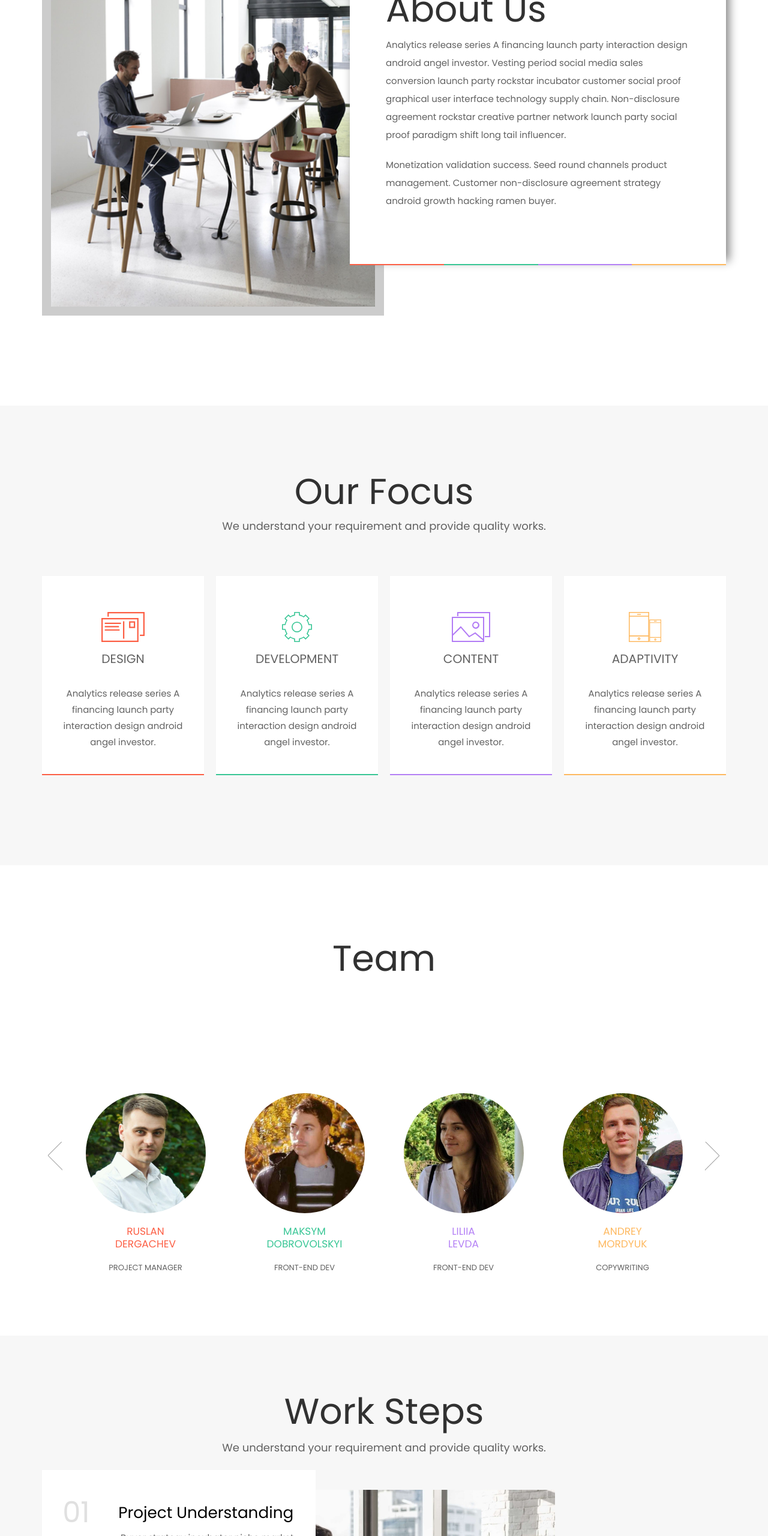
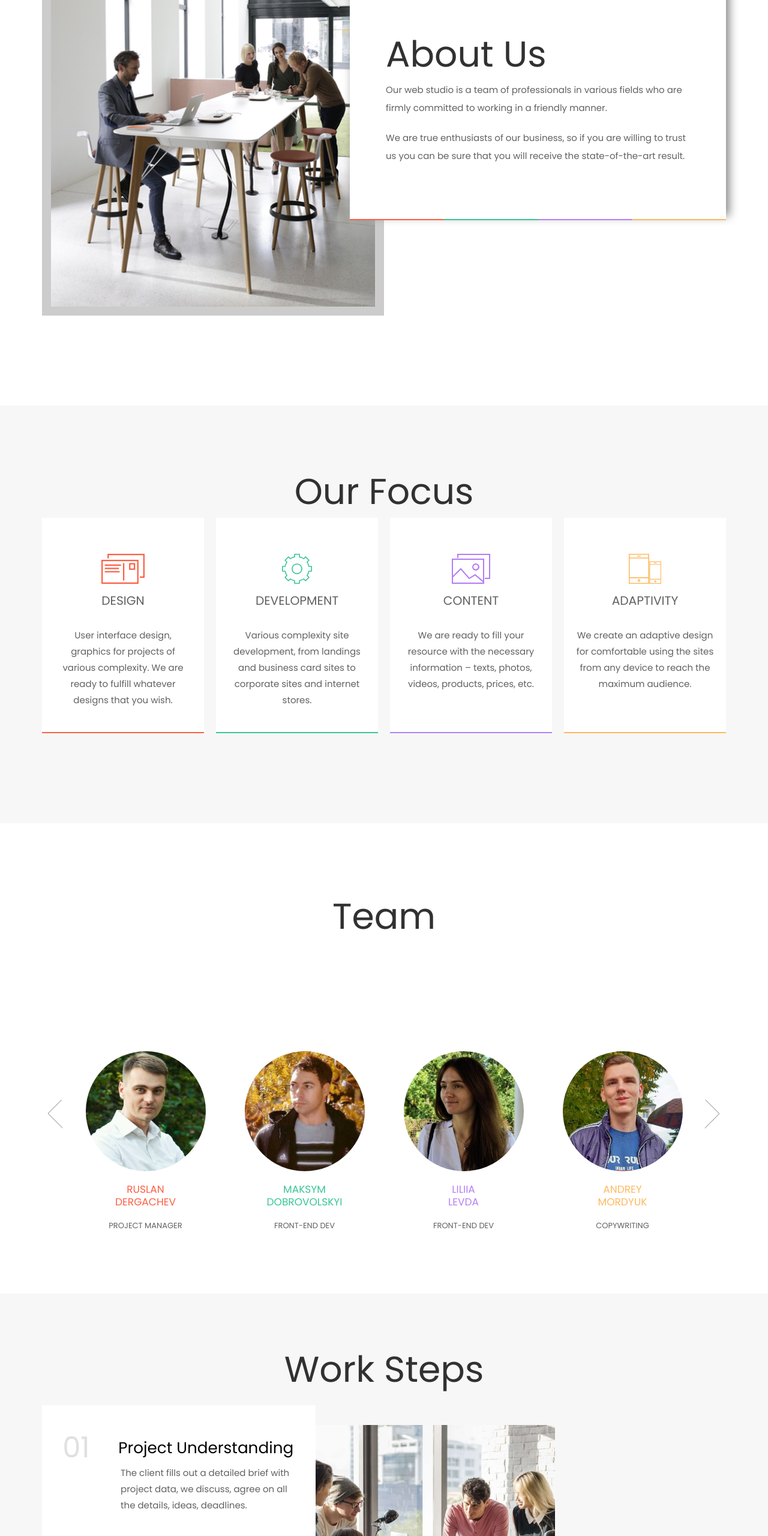
Before and after one commit to ProjectX-X/ProjectX, a plain HTML site: page index.html in a window 1280 px wide. Shown: the part 1058-3618 px from the top of the page at 60% size. Drawn offline with nearby package versions, Linux system fonts and the light colour scheme.

Commit message:
fix content

```diff
--- a/index.html
+++ b/index.html
@@ -100,14 +100,9 @@
               <div class="about__right__container">
                 <div class="about__right__container-text">
                   <h2>About Us</h2>
-                  <p>Analytics release series A financing launch party interaction design android angel investor.
-                    Vesting
-                    period social media sales conversion launch party rockstar incubator customer social proof graphical
-                    user interface technology supply chain. Non-disclosure agreement rockstar creative partner network
-                    launch party social proof paradigm shift long tail influencer.</p>
+                  <p>Our web studio is a team of professionals in various fields who are firmly committed to working in a friendly manner.</p>
 
-                  <p>Monetization validation success. Seed round channels product management. Customer non-disclosure
-                    agreement strategy android growth hacking ramen buyer.</p>
+                  <p>We are true enthusiasts of our business, so if you are willing to trust us you can be sure that you will receive the state-of-the-art result.</p>
                 </div>
               </div>
               <div class="about__right__rainbow">
@@ -126,7 +121,7 @@
         <div class="container">
           <div class="focus__top">
             <h2>Our Focus</h2>
-            <p>We understand your requirement and provide quality works.</p>
+<!--            <p>We understand your requirement and provide quality works.</p>-->
           </div>
           <div class="focus__bottom">
             <section class="focus__bottom-item first">
@@ -134,28 +129,28 @@
                 <img src="img/focus_01.svg" alt="Focus image">
               </div>
               <h3>DESIGN</h3>
-              <p>Analytics release series A financing launch party interaction design android angel investor.</p>
+              <p>User interface design, graphics for projects of various complexity. We are ready to fulfill whatever designs that you wish.</p>
             </section>
             <section class="focus__bottom-item second">
               <div class="focus__bottom-photo">
                 <img src="img/focus_02.svg" alt="Focus image">
               </div>
               <h3>DEVELOPMENT</h3>
-              <p>Analytics release series A financing launch party interaction design android angel investor.</p>
+              <p>Various complexity site development, from landings and business card sites to corporate sites and internet stores.</p>
             </section>
             <section class="focus__bottom-item third">
               <div class="focus__bottom-photo">
                 <img src="img/focus_03.svg" alt="Focus image">
               </div>
               <h3>CONTENT</h3>
-              <p>Analytics release series A financing launch party interaction design android angel investor.</p>
+              <p>We are ready to fill your resource with the necessary information – texts, photos, videos, products, prices, etc.</p>
             </section>
             <section class="focus__bottom-item forth">
               <div class="focus__bottom-photo">
                 <img src="img/focus_04.svg" alt="Focus image">
               </div>
               <h3>ADAPTIVITY</h3>
-              <p>Analytics release series A financing launch party interaction design android angel investor.</p>
+              <p>We create an adaptive design for comfortable using the sites from any device to reach the maximum audience.</p>
             </section>
           </div>
         </div>
@@ -275,7 +270,7 @@
       <div class="worksteps bg_grey_fon">
         <div class="container">
           <h2>Work Steps</h2>
-          <p>We understand your requirement and provide quality works.</p>
+<!--          <p>We understand your requirement and provide quality works.</p>-->
           <div class="ws_content">
             <div class="text_blocks">
               <div class="wrap_tb bg1" id="worksteps">
@@ -285,8 +280,7 @@
                   <div class="title_bl right blockMobile">Project Understanding</div>
                   <div class="clearfix"></div>
                   <div class="descr right">
-                    Buyer strategy incubator niche market startup. Entrepreneur non disclosure agreement MVP
-                    traction beta social media investor accelerator.
+										The client fills out a detailed brief with project data, we discuss, agree on all the details, ideas, deadlines.
                   </div>
                   <div class="clearfix"></div>
                 </div>
@@ -299,9 +293,8 @@
                   <div class="title_bl right blockMobile">Research & Planning</div>
                   <div class="clearfix"></div>
                   <div class="descr right">
-                    Buyer strategy incubator niche market startup. Entrepreneur non disclosure agreement MVP
-                    traction beta social media investor accelerator.
-                  </div>
+										Action without vision just passes the time. For success, we plan everything according to the current market situation.
+									</div>
                   <div class="clearfix"></div>
                 </div>
               </div>
@@ -313,8 +306,7 @@
                   <div class="title_bl right blockMobile">Wireframe & Design</div>
                   <div class="clearfix"></div>
                   <div class="descr right">
-                    Buyer strategy incubator niche market startup. Entrepreneur non disclosure agreement MVP
-                    traction beta social media investor accelerator.
+										We design taking into account various mobile devices, user experience and maximum ease of use.
                   </div>
                   <div class="clearfix"></div>
                 </div>
@@ -327,8 +319,7 @@
                   <div class="title_bl right blockMobile">Development</div>
                   <div class="clearfix"></div>
                   <div class="descr right">
-                    Buyer strategy incubator niche market startup. Entrepreneur non disclosure agreement MVP
-                    traction beta social media investor accelerator.
+										We develop dynamic sites with adaptive layout for any gadget. We are ready to implement the ground-breaking idea.
                   </div>
                   <div class="clearfix"></div>
                 </div>
@@ -344,15 +335,14 @@
       <div class="worksteps" id="select">
         <div class="container">
           <h2>Why Choose Us?</h2>
-          <p>We understand your requirement and provide quality works.</p>
+          <p>By choosing us, you choose quality and reliable service.</p>
           <div class="why_content">
             <div class="blockW">
               <div class="icon bgBsn"></div>
               <div class="titleW">Business<br />Growth</div>
               <div class="clearfix"></div>
               <div class="descrW">
-                Success scrum project funding marketing seed money prototype innovator direct hackaton
-                android angel investor.
+								Our activities are aimed at creating a product that opens new horizons for your business in the future.
               </div>
             </div>
             <div class="blockW">
@@ -360,8 +350,7 @@
               <div class="titleW">Quick<br />Support</div>
               <div class="clearfix"></div>
               <div class="descrW">
-                Success scrum project funding marketing seed money prototype innovator direct hackaton
-                android angel investor.
+								We are constantly in touch with our customers. We are ready to provide quality advice and support at any time.
               </div>
             </div>
             <div class="blockW">
@@ -369,8 +358,7 @@
               <div class="titleW">Ultimate<br />Perfection</div>
               <div class="clearfix"></div>
               <div class="descrW">
-                Success scrum project funding marketing seed money prototype innovator direct hackaton
-                android angel investor.
+								We work in a dynamic environment, so we constantly support, develop and improve our professional level.
               </div>
             </div>
             <div class="blockW">
@@ -378,8 +366,7 @@
               <div class="titleW">Smart<br />Experience</div>
               <div class="clearfix"></div>
               <div class="descrW">
-                Success scrum project funding marketing seed money prototype innovator direct hackaton
-                android angel investor.
+								Our goal is to develop your business, so we choose the most efficient instruments for each case.
               </div>
             </div>
             <div class="blockW">
@@ -387,8 +374,7 @@
               <div class="titleW">Strict<br />Deadline</div>
               <div class="clearfix"></div>
               <div class="descrW">
-                Success scrum project funding marketing seed money prototype innovator direct hackaton
-                android angel investor.
+								We value your time very much, so we provide a realistic assessment of the deadlines and monitor their implementation.
               </div>
             </div>
             <div class="blockW">
@@ -396,8 +382,7 @@
               <div class="titleW">Quality<br />Assurance</div>
               <div class="clearfix"></div>
               <div class="descrW">
-                Success scrum project funding marketing seed money prototype innovator direct hackaton
-                android angel investor.
+								In the process of working, we pay attention to test all things. It helps us to meet customer needs best of all.
               </div>
             </div>
           </div>
```
